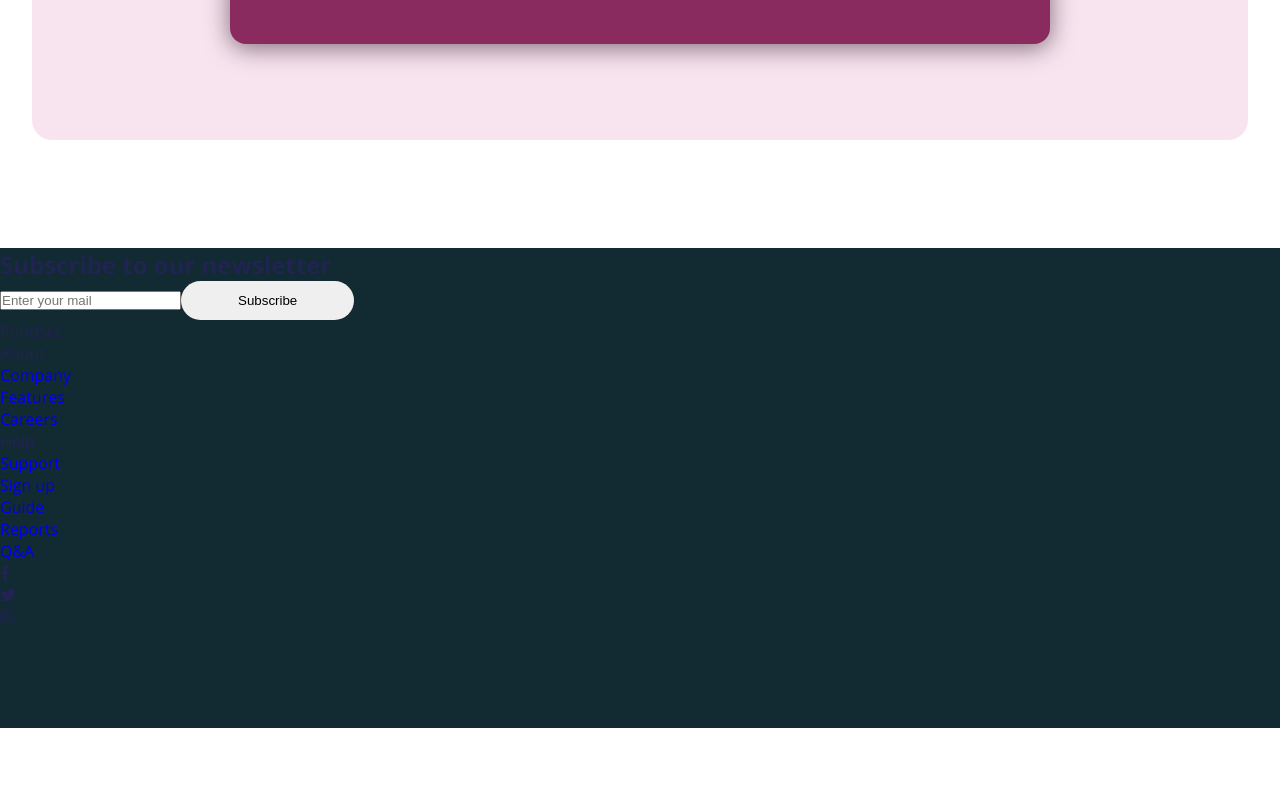
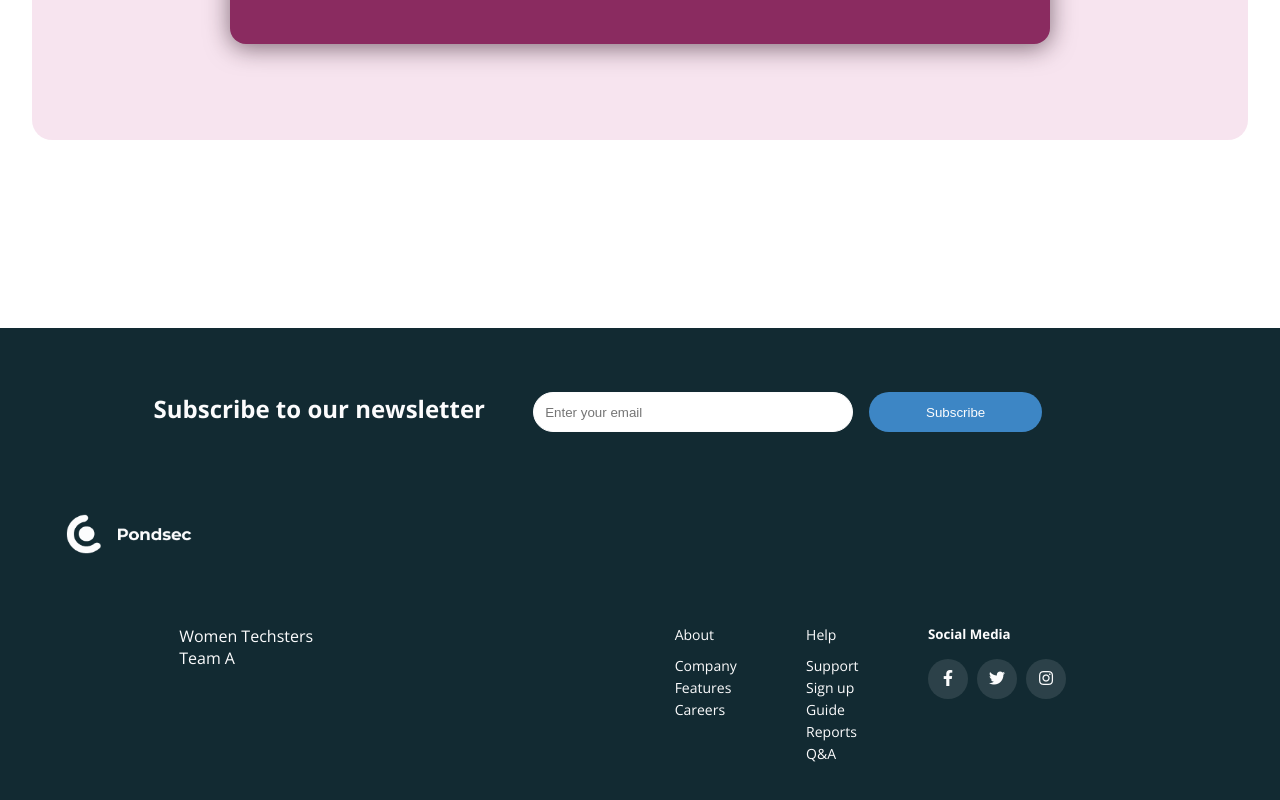
Before and after one commit to verasambo/WomenTechsters-TeamA, a React (Create React App) app in the folder pondsec/: page / in a window 1280 px wide. Shown: the part 3136-3936 px from the top of the page. Before the commit the page ends 3864 px from the top, so only its background shows below. Built offline with nearby package versions, Linux system fonts and the light colour scheme.

Commit message:
third commit

```diff
--- a/pondsec/src/Components/Footer.jsx
+++ b/pondsec/src/Components/Footer.jsx
@@ -1,25 +1,27 @@
 import { Link } from 'react-router-dom'
 import '../Styles/footer.css'
 import Button from './Button'
+import logo from '../Images/logo.png'
 
 function Footer() {
     return (
         <div className="footer">
             <div className="footer_form">
-                <h2>Subscribe to our newsletter </h2>
+                <h2>Subscribe to our newsletter</h2>
                 <input type="text"
-                    placeholder="Enter your mail"
-                    className="subcribe__email"
+                    placeholder="Enter your email"
+                    className="subscribe__input"
                 />
-<Button className="subscribe__btn">Subscribe</Button>
+                <Button className="subscribe__btn">Subscribe</Button>
             </div>
             <div className="footer_bottom">
                 <div className="logo">
-                    Pondsec
+                   <img src={logo} alt="pondsec logo" />
                 </div>
                 <div className="footer_list">
                     <div className="footer_address">
-
+                    <p>Women Techsters</p>
+                    <p>Team A</p>
                     </div>
                     <div className="footer_nav_group">
                            <div className="footer_nav">
@@ -57,13 +59,17 @@ function Footer() {
                         </ul>
                            </div>
                            <div className="footer_socials">
-                        <div className="social_link">
+                               <h5>Social Media</h5>
+                               <div className="social-media_links">
+                               <div className="social_link">
                         <i className="fab fa-facebook-f"></i>
                         </div>
                         <div className="social_link"><i className="fab fa-twitter"></i></div>
                         <div className="social_link">
                         <i className="fab fa-instagram"></i>
                         </div>
+                               </div>
+
                            </div>
                     </div>
 
--- a/pondsec/src/Styles/footer.css
+++ b/pondsec/src/Styles/footer.css
@@ -1,4 +1,98 @@
 .footer {
     height: 30em;
     background: #122A32;
+    margin-top: 5rem;
+    padding: 4rem;
+    color: #FCFCFD;
 }
+
+.footer_form {
+    display: flex;
+    width: 90%;
+    margin: auto;
+}
+
+.footer_form h2 {
+    color: #FCFCFD;
+    margin: 0 2rem;
+}
+
+.subscribe__input {
+    padding: .7rem;
+    border: 1px solid #FCFCFD;
+    border-radius: 2rem;
+    width: 20rem;
+    margin: 0 1rem;
+}
+
+.subscribe__btn {
+    background: #3D86C5;
+    color: #FCFCFD;
+}
+
+.footer_bottom {
+    margin-top: 5rem;
+}
+
+.logo img {
+    width: 8rem;
+    object-fit: cover;
+}
+
+.footer_list {
+    width: 80%;
+    margin: auto;
+    display: flex;
+    justify-content: space-between;
+    margin-top: 4rem;
+}
+
+.footer_address {
+    width: 20%;
+}
+
+.footer_nav_group {
+    width: 50%;
+    display: flex;
+    justify-content: space-around;
+}
+
+.nav_header {
+    margin-bottom: .6rem;
+    font-weight: lighter;
+    font-size: 14px;
+}
+
+.footer_nav_links {
+    list-style: none;
+}
+
+.footer_nav_link {
+    color: #FCFCFD;
+    font-size: 14px;
+}
+
+.footer_socials {
+    width: 30%;
+}
+
+.social-media_links {
+    display: flex;
+    width: 100%;
+    margin: auto;
+    justify-content: space-between;
+    align-items: center;
+}
+
+.social_link {
+    width: 2.5rem;
+    height: 2.5rem;
+    background: #fcfcfd1c;
+    border-radius: 50%;
+    text-align: center;
+    margin-top: 1rem;
+}
+
+.fab {
+    transform: translate(0%, 50%);
+}
--- a/pondsec/src/Styles/header.css
+++ b/pondsec/src/Styles/header.css
@@ -12,7 +12,7 @@ header {
 }
 
 .app__logo img {
-    width: 2em;
+    width: 7em;
     height: auto;
 }
 
```
Also changed, not shown: pondsec/src/Images/logo.png.
